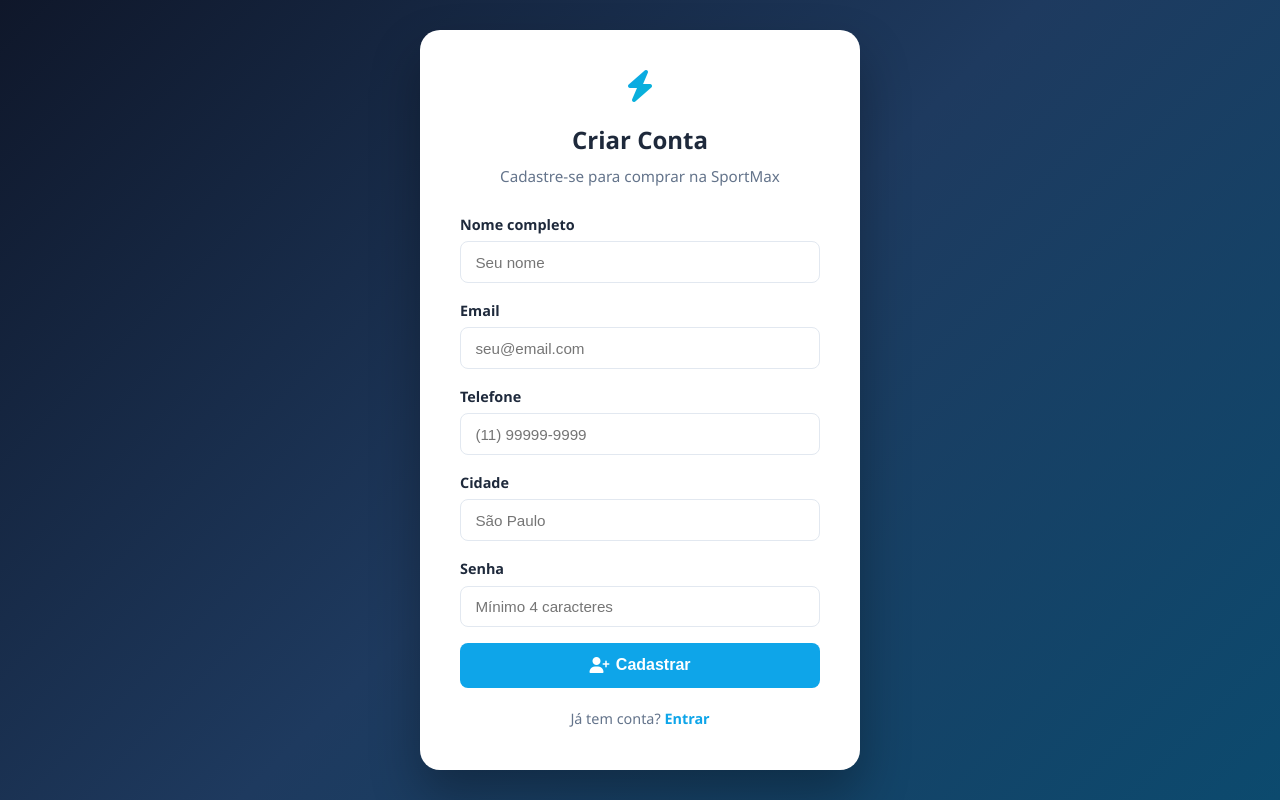
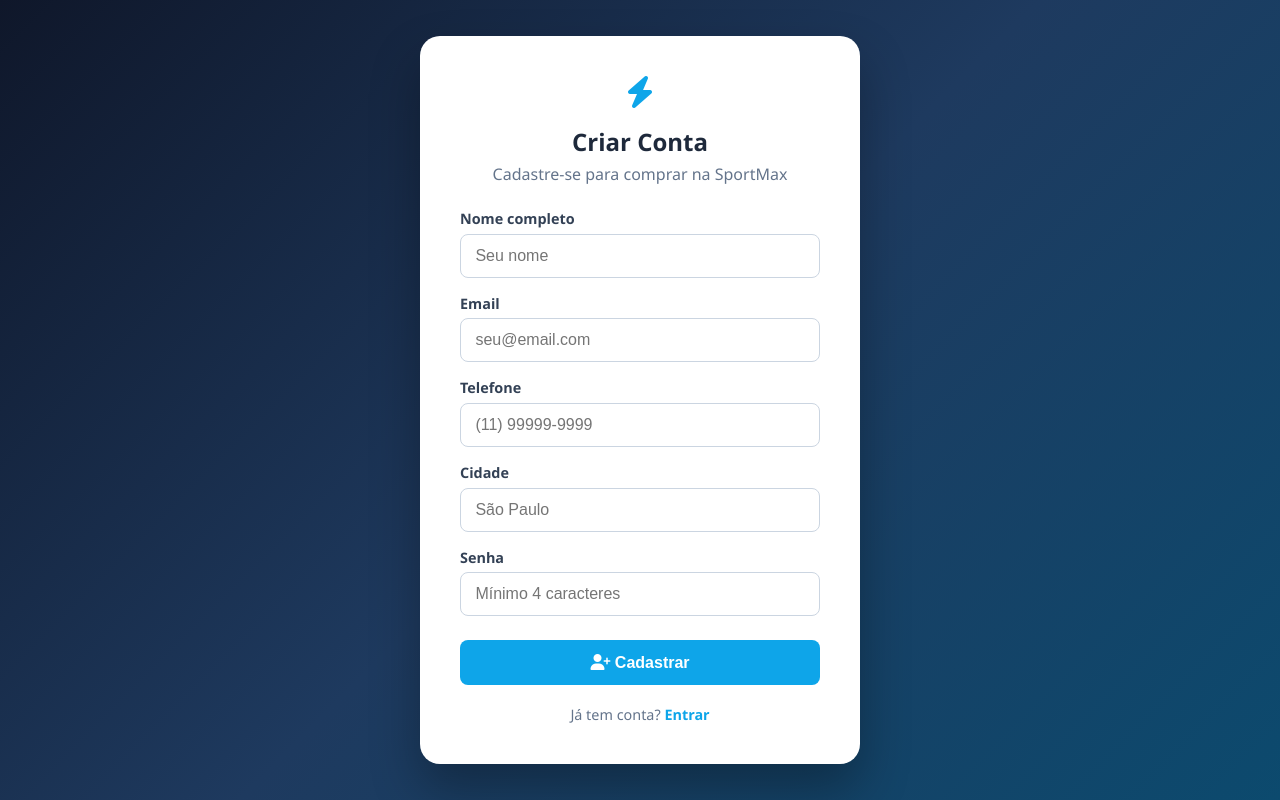
Before and after one commit to tavares-12/loja-esportiva, a website: page public/cadastro.html in a window 1280 px wide. Drawn offline with Linux system fonts and the light colour scheme.

```diff
--- a/public/cadastro.html
+++ b/public/cadastro.html
@@ -4,10 +4,11 @@
     <meta charset="UTF-8">
     <meta name="viewport" content="width=device-width, initial-scale=1.0">
     <title>Cadastro | SportMax</title>
-    <link rel="stylesheet" href="styles.css">
     <link rel="stylesheet" href="https://cdnjs.cloudflare.com/ajax/libs/font-awesome/6.5.1/css/all.min.css">
     <style>
-        .login-page {
+        * { margin: 0; padding: 0; box-sizing: border-box; }
+        body {
+            font-family: 'Segoe UI', system-ui, sans-serif;
             min-height: 100vh;
             display: flex;
             align-items: center;
@@ -15,116 +16,77 @@
             background: linear-gradient(135deg, #0f172a 0%, #1e3a5f 50%, #0c4a6e 100%);
             padding: 1.5rem;
         }
-        .login-box {
-            background: white;
+        .box {
+            background: #fff;
             border-radius: 20px;
             padding: 2.5rem;
             width: 100%;
             max-width: 440px;
             box-shadow: 0 25px 50px rgba(0,0,0,0.3);
         }
-        .login-box h1 {
-            text-align: center;
-            font-size: 1.5rem;
-            color: #1e293b;
-            margin-bottom: 0.3rem;
+        h1 { text-align: center; font-size: 1.5rem; color: #1e293b; margin-bottom: 0.3rem; }
+        .sub { text-align: center; color: #64748b; margin-bottom: 1.5rem; }
+        .form-group { margin-bottom: 1rem; }
+        .form-group label { display: block; font-weight: 600; margin-bottom: 0.35rem; color: #334155; font-size: 0.9rem; }
+        .form-group input {
+            width: 100%; padding: 0.75rem 0.9rem;
+            border: 1px solid #cbd5e1; border-radius: 8px; font-size: 1rem;
         }
-        .login-box .subtitle {
-            text-align: center;
-            color: #64748b;
-            margin-bottom: 1.5rem;
-            font-size: 0.95rem;
+        .btn {
+            width: 100%; padding: 0.85rem; margin-top: 0.5rem;
+            border: none; border-radius: 8px;
+            background: #0ea5e9; color: #fff;
+            font-size: 1rem; font-weight: 600; cursor: pointer;
         }
-        .login-links {
-            text-align: center;
-            margin-top: 1.2rem;
-            font-size: 0.9rem;
-            color: #64748b;
-        }
-        .login-links a { color: #0ea5e9; font-weight: 600; }
+        .btn:hover { background: #0284c7; }
+        .links { text-align: center; margin-top: 1.2rem; font-size: 0.9rem; color: #64748b; }
+        .links a { color: #0ea5e9; font-weight: 600; text-decoration: none; }
     </style>
 </head>
 <body>
-    <div class="login-page">
-        <div class="login-box">
-            <div style="text-align:center;margin-bottom:1rem;">
-                <i class="fas fa-bolt" style="font-size:2rem;background:linear-gradient(135deg,#0ea5e9,#06b6d4);-webkit-background-clip:text;-webkit-text-fill-color:transparent;"></i>
-            </div>
-            <h1>Criar Conta</h1>
-            <p class="subtitle">Cadastre-se para comprar na SportMax</p>
+    <div class="box">
+        <div style="text-align:center;margin-bottom:1rem;"><i class="fas fa-bolt" style="font-size:2rem;color:#0ea5e9;"></i></div>
+        <h1>Criar Conta</h1>
+        <p class="sub">Cadastre-se para comprar na SportMax</p>
 
-            <div class="form-group">
-                <label>Nome completo</label>
-                <input type="text" id="cadNome" placeholder="Seu nome">
-            </div>
-            <div class="form-group">
-                <label>Email</label>
-                <input type="email" id="cadEmail" placeholder="seu@email.com">
-            </div>
-            <div class="form-group">
-                <label>Telefone</label>
-                <input type="tel" id="cadTelefone" placeholder="(11) 99999-9999">
-            </div>
-            <div class="form-group">
-                <label>Cidade</label>
-                <input type="text" id="cadCidade" placeholder="São Paulo">
-            </div>
-            <div class="form-group">
-                <label>Senha</label>
-                <input type="password" id="cadSenha" placeholder="Mínimo 4 caracteres">
-            </div>
+        <div class="form-group"><label>Nome completo</label><input type="text" id="nome" placeholder="Seu nome"></div>
+        <div class="form-group"><label>Email</label><input type="email" id="email" placeholder="seu@email.com"></div>
+        <div class="form-group"><label>Telefone</label><input type="tel" id="telefone" placeholder="(11) 99999-9999"></div>
+        <div class="form-group"><label>Cidade</label><input type="text" id="cidade" placeholder="São Paulo"></div>
+        <div class="form-group"><label>Senha</label><input type="password" id="senha" placeholder="Mínimo 4 caracteres"></div>
 
-            <button class="btn btn-primary btn-lg btn-block" onclick="cadastrar()">
-                <i class="fas fa-user-plus"></i> Cadastrar
-            </button>
-
-            <div class="login-links">
-                Já tem conta? <a href="login.html">Entrar</a>
-            </div>
-        </div>
+        <button class="btn" onclick="cadastrar()"><i class="fas fa-user-plus"></i> Cadastrar</button>
+        <div class="links">Já tem conta? <a href="login.html">Entrar</a></div>
     </div>
 
     <script>
-        async function cadastrar() {
-            const nome = document.getElementById('cadNome').value.trim();
-            const email = document.getElementById('cadEmail').value.trim();
-            const telefone = document.getElementById('cadTelefone').value.trim();
-            const cidade = document.getElementById('cadCidade').value.trim();
-            const senha = document.getElementById('cadSenha').value;
+        function cadastrar() {
+            var nome = document.getElementById('nome').value.trim();
+            var email = document.getElementById('email').value.trim();
+            var telefone = document.getElementById('telefone').value.trim();
+            var cidade = document.getElementById('cidade').value.trim();
+            var senha = document.getElementById('senha').value;
 
-            if (!nome || !email) {
-                alert('Nome e email são obrigatórios!');
-                return;
-            }
-            if (senha.length < 4) {
-                alert('A senha deve ter pelo menos 4 caracteres.');
-                return;
-            }
+            if (!nome || !email) { alert('Nome e email são obrigatórios!'); return; }
+            if (senha.length < 4) { alert('Senha com pelo menos 4 caracteres.'); return; }
 
-            // Salva usuário localmente
-            const usuario = { nome, email, telefone, cidade, senha };
-            localStorage.setItem('sportmax_usuario', JSON.stringify(usuario));
+            localStorage.setItem('sportmax_usuario', JSON.stringify({ nome: nome, email: email, telefone: telefone, cidade: cidade, senha: senha }));
 
-            // Tenta cadastrar também como cliente na API
-            try {
-                await fetch('/api/clientes', {
-                    method: 'POST',
-                    headers: { 'Content-Type': 'application/json' },
-                    body: JSON.stringify({ nome, email, telefone, cidade })
-                });
-            } catch (e) {
-                console.warn('API offline, cadastro só local');
-            }
+            // Tenta API (opcional)
+            fetch('/api/clientes', {
+                method: 'POST',
+                headers: { 'Content-Type': 'application/json' },
+                body: JSON.stringify({ nome: nome, email: email, telefone: telefone, cidade: cidade })
+            }).catch(function() {});
 
-            // Já entra como comprador
             localStorage.setItem('sportmax_sessao', JSON.stringify({
                 tipo: 'comprador',
-                nome,
-                email,
+                nome: nome,
+                email: email,
                 hora: new Date().toISOString()
             }));
 
-            alert('✅ Conta criada com sucesso! Bem-vindo(a), ' + nome + '!');
+            alert('Conta criada! Bem-vindo(a), ' + nome);
             window.location.href = 'index.html';
         }
     </script>
```
Also changed, not shown: public/auth.js (added, +23 -0 lines), public/login.html (+75 -83 lines).
